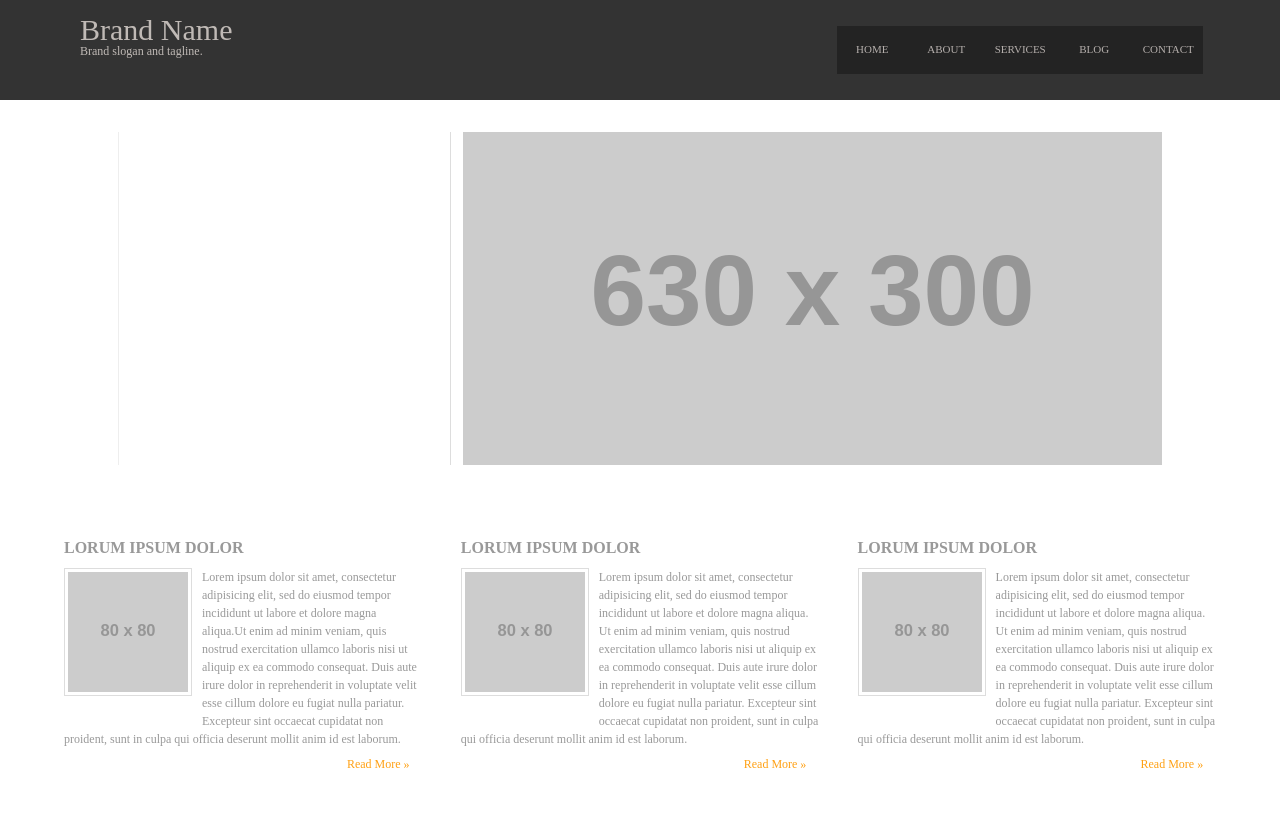
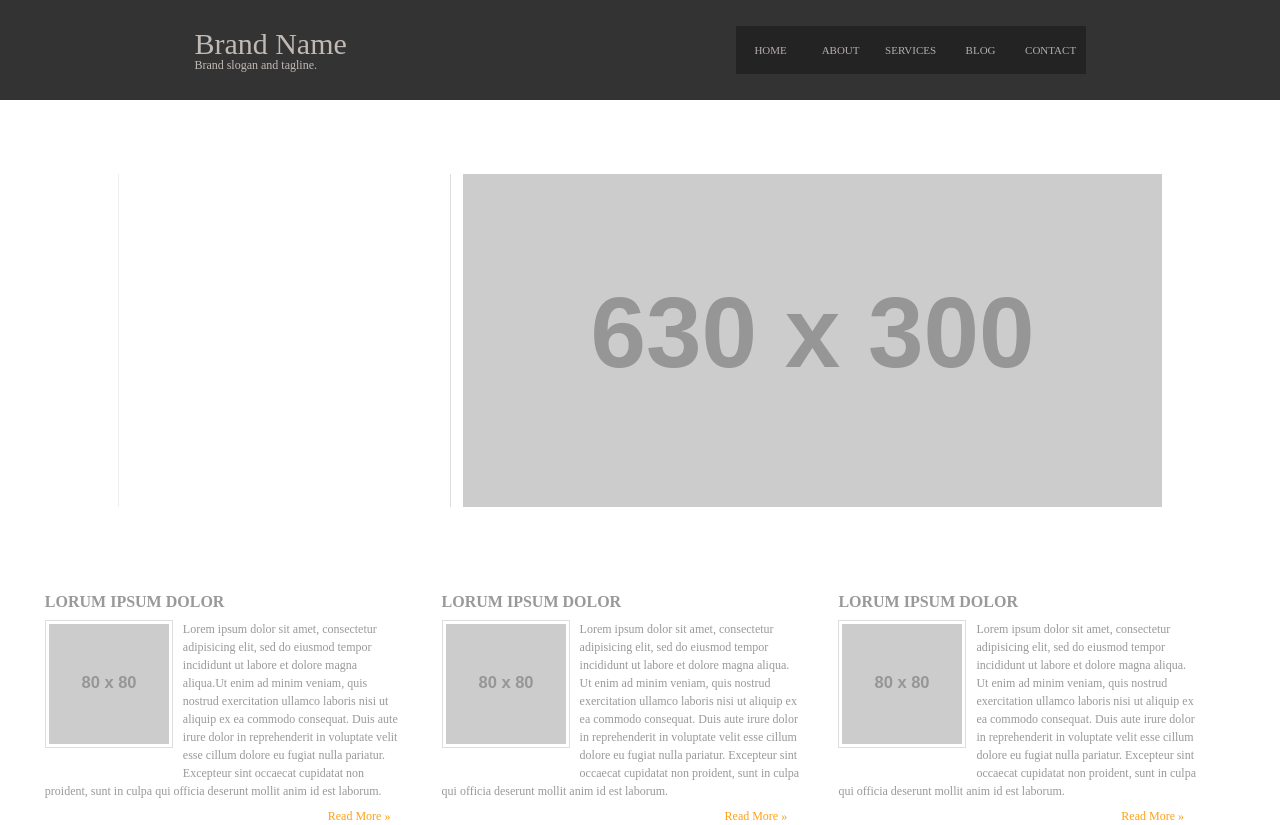
Before and after one commit to TheWailingLou/SimpleSite_CSSExercise, a plain HTML site: page index.html in a window 1280 px wide. Shown: the top 825 px of the page. Drawn offline with Linux system fonts and the light colour scheme; placeholder pictures from the web are drawn by us.

Commit message:
site uses flex now

```diff
--- a/public/styles/main.css
+++ b/public/styles/main.css
@@ -51,45 +51,44 @@ table {
 }
 
 body {
-	text-align: center;
+	min-height: 120vh;
+	display: flex;
+	flex-direction: column;
+	justify-content: space-between;
 }
 
 header {
 	color: #C0BAB6;
 	background-color: #333333;
 	display: flex;
-	width: 100vw;
+	min-width: 100vw;
 	height: 12.5vh;
-	justify-content: space-between;
+	justify-content: space-around;
+	align-items: center;
 }
 
 .nameAndSlogan {
-	margin-top: 15px;
-	margin-left: 80px;
 	text-align: left;
 	color: #C0BAB6;
-	display: block;
+	display: flex;
+	flex-direction: column;
+
 }
 
 #brandName {
 	font-size: 30px;
-	display: block;
-	width: 100%;
 }
 
 #brandTagline {
 	font-size: 12px;
-	display: block;
-	width: 100%;
 }
 
 nav {
-	align-self: center;
 	height: 6vh;
 	background-color: #232323;
-	height: 30px
 	display: flex;
-	margin-right: 6vw;
+	justify-content: space-around;
+	align-items: center;
 }
 
 
@@ -101,14 +100,13 @@ nav {
 	color: #B5AFAC;
 	font-size: 11px;
 	width: 70px;
-	display: inline-block;
-	margin: 2.2vh 0
+	display: flex;
+	justify-content: center;
 }
 
 main {
-	display: inline-flex;
-	margin: 4vh 0;
-
+	display: flex;
+	justify-content: center;
 }
 
 .mainSection {
@@ -125,21 +123,13 @@ aside img {
 
 
 .bottomArticles {
-	margin: 5vh 0 10vh 5vw;
 	display: flex;
-	width: 80vw
+	justify-content: center;
 }
 
 .collumn h2, summary {
 	color: #999;
 	text-align: left;
-}
-
-.collumn h2 {
-	margin-bottom: 12px;
-	font-weight: bold;
-	text-transform: uppercase;
-	display: block;
 }
 
 .collumn summary {
@@ -148,6 +138,13 @@ aside img {
 	font-size: 12px;
 	width: 28vw;
 	margin-right: 3vw;
+}
+
+.collumn h2 {
+	margin: 10px 0;
+	font-weight: bold;
+	text-transform: uppercase;
+	display: block;
 }
 
 .articleImg {
@@ -169,17 +166,17 @@ aside img {
 }
 
 footer {
-	text-align: left;
 	background-color: #232323;
 	display: flex;
 	width: 100vw;
 	height: 8vh;
+	justify-content: flex-start;
 	align-content: center;
 }
 
 small {
 	color: #8C8C8C;
 	font-size: 12px;
-	margin-top: 3vh;
+	align-self: center;
 	margin-left: 10vw;
 }
--- a/styles/main.css
+++ b/styles/main.css
@@ -51,45 +51,44 @@ table {
 }
 
 body {
-	text-align: center;
+	min-height: 120vh;
+	display: flex;
+	flex-direction: column;
+	justify-content: space-between;
 }
 
 header {
 	color: #C0BAB6;
 	background-color: #333333;
 	display: flex;
-	width: 100vw;
+	min-width: 100vw;
 	height: 12.5vh;
-	justify-content: space-between;
+	justify-content: space-around;
+	align-items: center;
 }
 
 .nameAndSlogan {
-	margin-top: 15px;
-	margin-left: 80px;
 	text-align: left;
 	color: #C0BAB6;
-	display: block;
+	display: flex;
+	flex-direction: column;
+
 }
 
 #brandName {
 	font-size: 30px;
-	display: block;
-	width: 100%;
 }
 
 #brandTagline {
 	font-size: 12px;
-	display: block;
-	width: 100%;
 }
 
 nav {
-	align-self: center;
 	height: 6vh;
 	background-color: #232323;
-	height: 30px
 	display: flex;
-	margin-right: 6vw;
+	justify-content: space-around;
+	align-items: center;
 }
 
 
@@ -101,14 +100,13 @@ nav {
 	color: #B5AFAC;
 	font-size: 11px;
 	width: 70px;
-	display: inline-block;
-	margin: 2.2vh 0
+	display: flex;
+	justify-content: center;
 }
 
 main {
-	display: inline-flex;
-	margin: 4vh 0;
-
+	display: flex;
+	justify-content: center;
 }
 
 .mainSection {
@@ -125,21 +123,13 @@ aside img {
 
 
 .bottomArticles {
-	margin: 5vh 0 10vh 5vw;
 	display: flex;
-	width: 80vw
+	justify-content: center;
 }
 
 .collumn h2, summary {
 	color: #999;
 	text-align: left;
-}
-
-.collumn h2 {
-	margin-bottom: 12px;
-	font-weight: bold;
-	text-transform: uppercase;
-	display: block;
 }
 
 .collumn summary {
@@ -148,6 +138,13 @@ aside img {
 	font-size: 12px;
 	width: 28vw;
 	margin-right: 3vw;
+}
+
+.collumn h2 {
+	margin: 10px 0;
+	font-weight: bold;
+	text-transform: uppercase;
+	display: block;
 }
 
 .articleImg {
@@ -169,17 +166,17 @@ aside img {
 }
 
 footer {
-	text-align: left;
 	background-color: #232323;
 	display: flex;
 	width: 100vw;
 	height: 8vh;
+	justify-content: flex-start;
 	align-content: center;
 }
 
 small {
 	color: #8C8C8C;
 	font-size: 12px;
-	margin-top: 3vh;
+	align-self: center;
 	margin-left: 10vw;
 }
```
